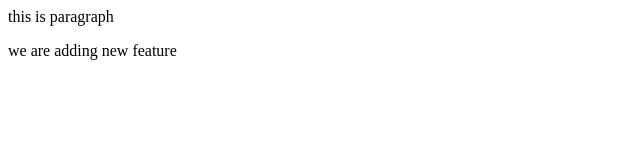
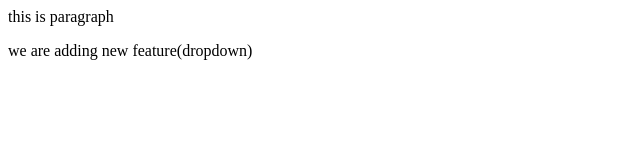
Before and after one commit to Prakashdeshmuk/localrepo, a plain HTML site: page index.html in a window 1280 px wide. Shown: the full height of the page, 0-640 px from the left. Drawn offline with Linux system fonts and the light colour scheme.

Commit message:
add drop to index html file on the main branch

```diff
--- a/index.html
+++ b/index.html
@@ -1,2 +1,2 @@
 <p>this is paragraph</p>
-<p>we are adding new feature</p>
+<p>we are adding new feature(dropdown)</p>
```
